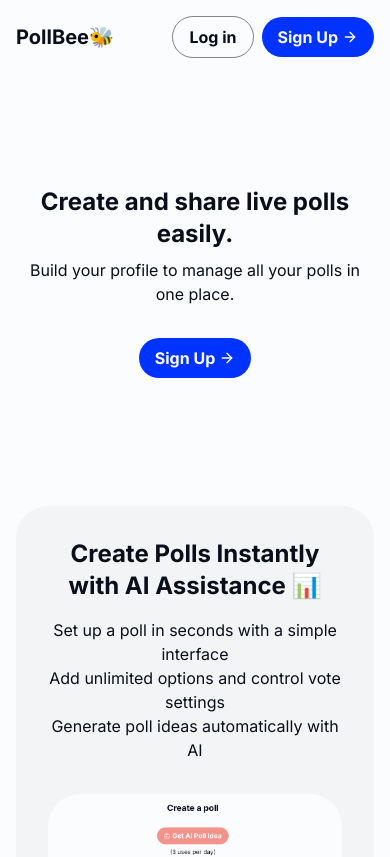
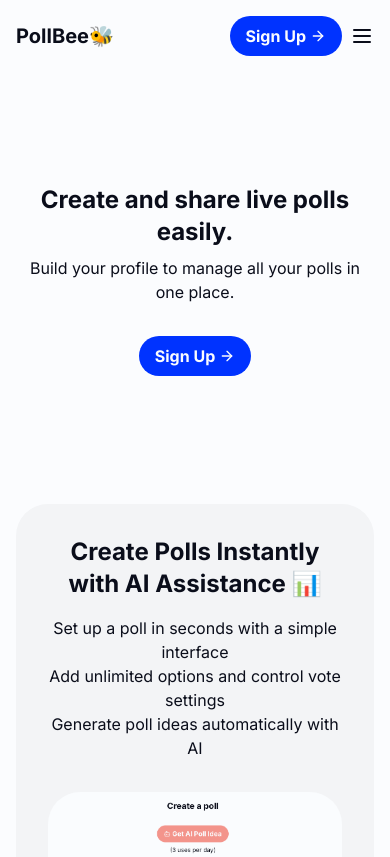
Before and after one commit to jonte265/pollbee, a Next.js app in the folder frontend/: page / in a window 390 px wide. Shown: the top 857 px of the page. Built offline with nearby package versions, Linux system fonts and the light colour scheme.

Commit message:
add mobile menu

```diff
--- a/frontend/components/Header.tsx
+++ b/frontend/components/Header.tsx
@@ -4,12 +4,15 @@
 import { useState, useEffect } from "react";
 import LoadingSpin from "./LoadingSpin";
 import Button from "./Button";
-import { LuLogOut, LuArrowRight } from "react-icons/lu";
+import { LuLogOut, LuArrowRight, LuMenu, LuX } from "react-icons/lu";
+import { usePathname } from "next/navigation";
 
 export default function Header() {
   const [isLoggedIn, setIsLoggedIn] = useState(false);
   const [username, setUsername] = useState("");
   const [isLoading, setIsLoading] = useState(false);
+  const [menuOpen, setMenuOpen] = useState(false);
+  const pathname = usePathname();
 
   function signOutUser() {
     localStorage.removeItem("token");
@@ -33,6 +36,10 @@
     setIsLoading(false);
   }, []);
 
+  useEffect(() => {
+    setMenuOpen(false);
+  }, [pathname]);
+
   if (isLoading) {
     return (
       <header className="flex justify-between items-center pb-16">
@@ -42,15 +49,15 @@
   }
 
   return (
-    <header className="flex justify-between items-center pb-16 max-w-6xl m-auto">
+    <header className="flex flex-col max-w-6xl m-auto gap-4 pb-16">
+      <div className="flex justify-between items-center ">
         <Link href="/">
           <h1 className="font-bold text-xl sm:text-2xl">PollBee🐝</h1>
         </Link>
+
+        <div className="flex gap-2 justify-center items-center ">
           {isLoggedIn ? (
-        <div
-          className="flex
-        gap-2 justify-center items-center"
-        >
+            <>
               <Link href="/profile">
                 <Button
                   variant="outline"
@@ -58,28 +65,24 @@
                 />
               </Link>
 
+              <div className="sm:flex hidden">
                 <Button
                   onClick={signOutUser}
                   variant="secondary"
                   btnText={
                     <>
-                <span className="sm:hidden ">
-                  <LuLogOut size={16} />
-                </span>
-
-                <span className="hidden sm:flex items-center gap-1">
-                  <LuLogOut size={16} />
-                  <span>Sign Out</span>
-                </span>
+                      <LuLogOut /> Sign Out
                     </>
                   }
                 />
               </div>
+            </>
           ) : (
-        <div className="flex gap-2 justify-center items-center">
-          <Link href="/login">
+            <>
+              <Link className="sm:flex hidden" href="/login">
                 <Button variant="outline" btnText={<>Log in</>} />
               </Link>
+
               <Link href="/signup">
                 <Button
                   btnText={
@@ -89,6 +92,40 @@
                   }
                 />
               </Link>
+            </>
+          )}
+
+          <button
+            className="sm:hidden text-2xl"
+            onClick={() => setMenuOpen(!menuOpen)}
+          >
+            {menuOpen ? <LuX /> : <LuMenu />}
+          </button>
+        </div>
+      </div>
+
+      {/* Mobile menu */}
+      {menuOpen && (
+        <div className="sm:hidden w-full bg-gray-100 p-4 rounded-xl flex flex-col gap-2">
+          {isLoggedIn ? (
+            <>
+              <Button
+                onClick={signOutUser}
+                variant="secondary"
+                btnText={
+                  <>
+                    <LuLogOut size={16} /> Sign Out
+                  </>
+                }
+              />
+            </>
+          ) : (
+            <>
+              <Link href="/login" className="w-full">
+                <Button variant="outline" btnText={<>Log in</>} />
+              </Link>
+            </>
+          )}
         </div>
       )}
     </header>
```
Lines whose indentation alone changed are shown as unchanged.
